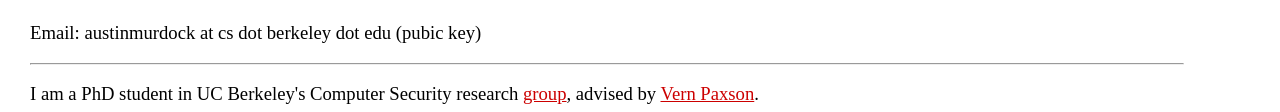
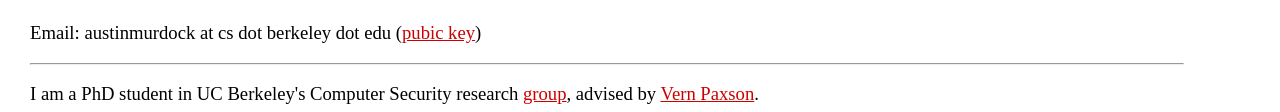
Before and after one commit to murdock2/murdock2.github.io, a plain HTML site: page index.html in a window 1280 px wide. Shown: the part 466-578 px from the top of the page. Drawn offline with Linux system fonts and the light colour scheme.

Commit message:
pubkey link

```diff
--- a/index.html
+++ b/index.html
@@ -23,7 +23,7 @@
 <img src="img/main.jpg" width="500px"></img>
 
 <p> <h1>Austin Murdock</h1>
-Email: austinmurdock at cs dot berkeley dot edu (pubic key)
+Email: austinmurdock at cs dot berkeley dot edu (<a href="https://pgp.mit.edu/pks/lookup?op=get&search=0x9CCDFECF44E28BCB">pubic key</a>)
 </p>
 
 <hr width="100%"></hr>
```
